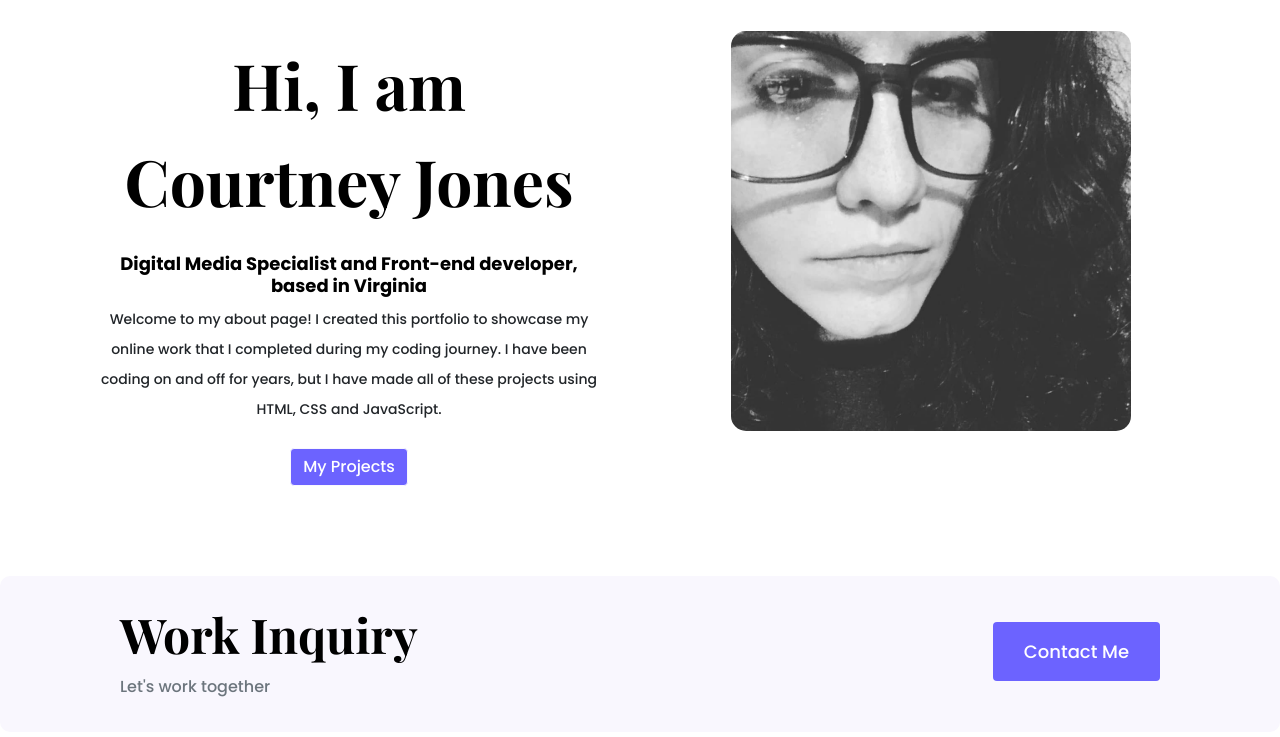
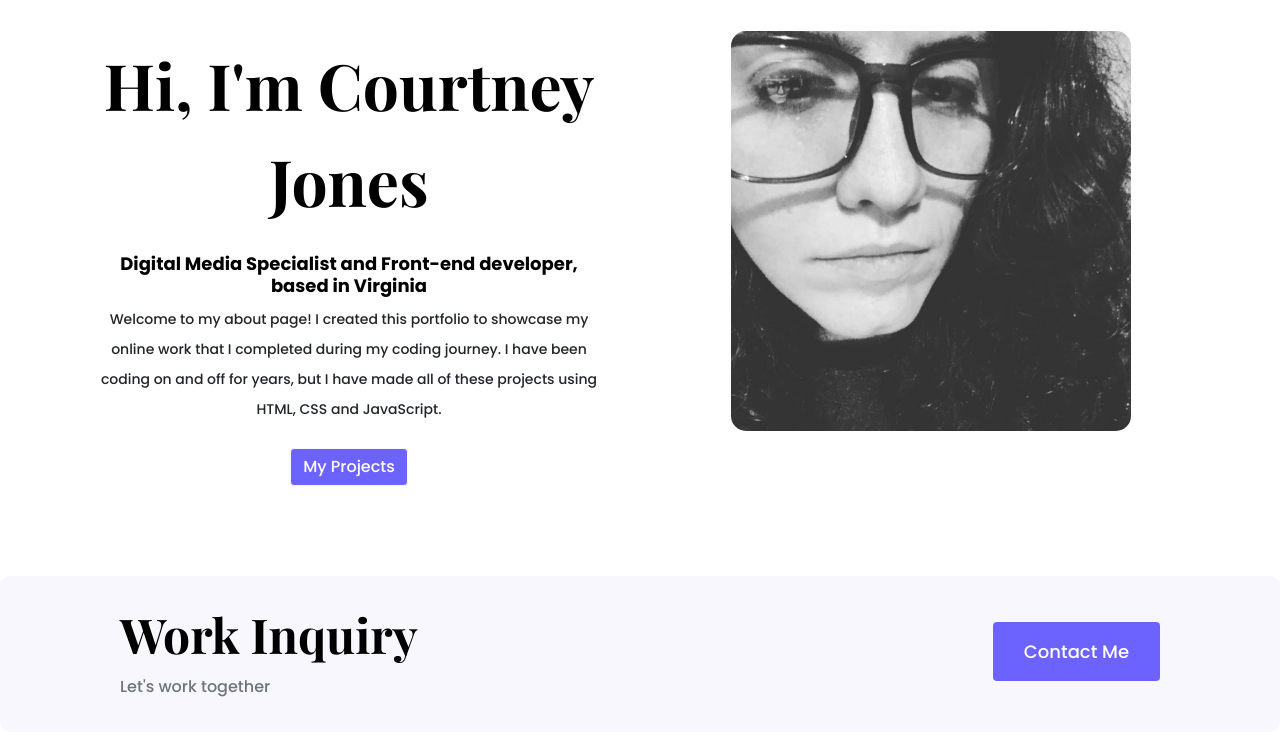
Before and after one commit to dreamer757/portfolio-project, a plain HTML site: page about.html in a window 1280 px wide. Shown: the part 63-800 px from the top of the page. Drawn offline with nearby package versions, Linux system fonts and the light colour scheme.

```diff
--- a/about.html
+++ b/about.html
@@ -58,7 +58,7 @@
       <div class="row">
         <div class="col-lg-6">
           <div class="content">
-            <h1>Hi, I am Courtney Jones</h1>
+            <h1>Hi, I'm Courtney Jones</h1>
             <h2 class="mt-4">Digital Media Specialist and Front-end developer, based in Virginia</h2>
             <p class="mb-4">
               Welcome to my about page! I created this portfolio to showcase my
```
